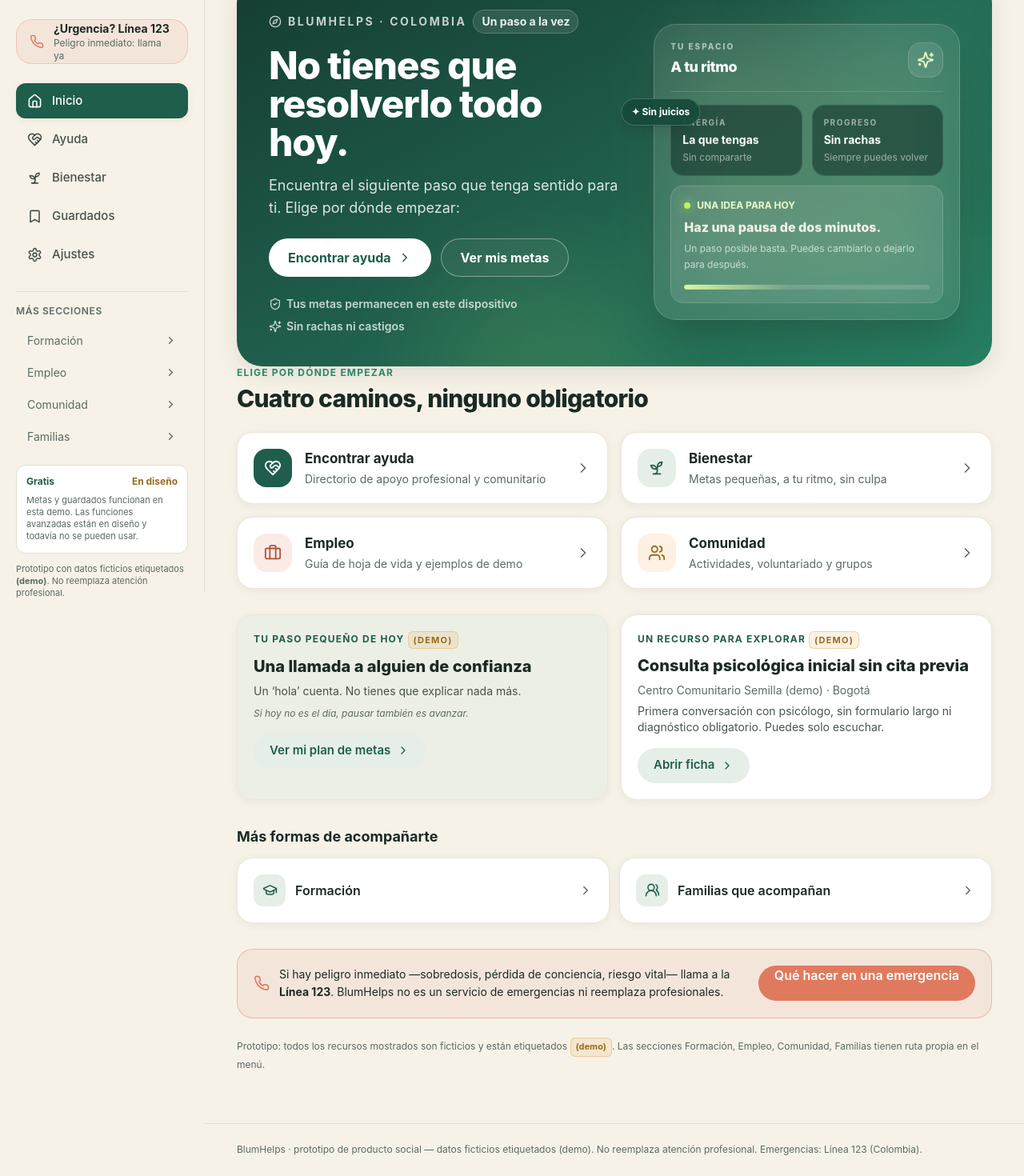
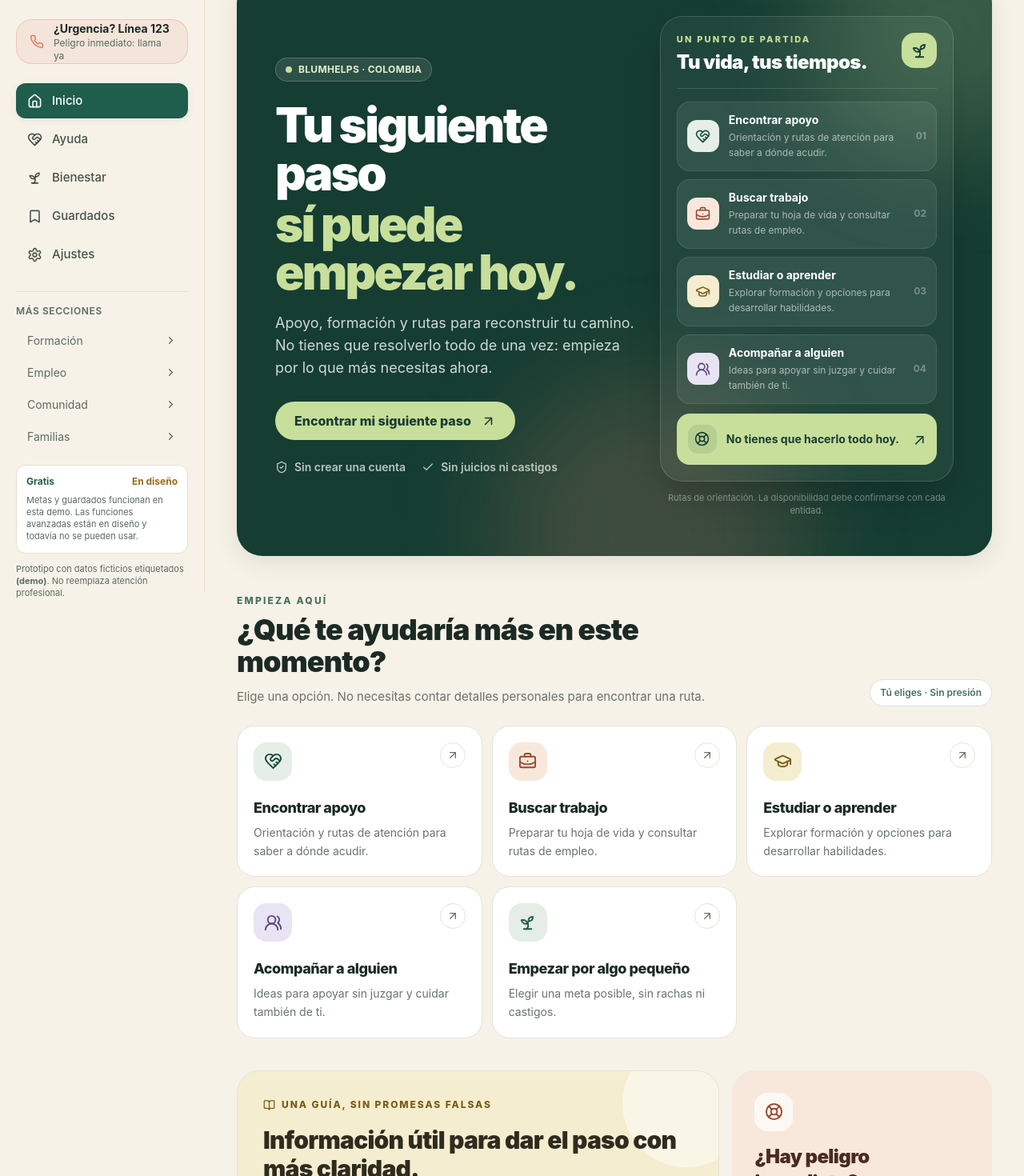
Before and after one commit to ariasalejo/Blumhelps, a React (Vite) app in the folder web/: page /inicio in a window 1280 px wide. Shown: the part 60-1530 px from the top of the page at 80% size. Built offline with nearby package versions, Linux system fonts and the light colour scheme.

Commit message:
feat(web): make BlumHelps home actionable and user-centered

```diff
--- a/web/src/pages/Inicio.tsx
+++ b/web/src/pages/Inicio.tsx
@@ -1,208 +1,262 @@
+import { useState } from "react";
 import { Link } from "react-router-dom";
 import { motion } from "framer-motion";
 import {
+  ArrowUpRight,
+  BookOpen,
+  BriefcaseBusiness,
+  Check,
+  ChevronRight,
+  GraduationCap,
   HeartHandshake,
+  LifeBuoy,
+  ShieldCheck,
   Sprout,
-  Briefcase,
-  Users,
-  GraduationCap,
   UsersRound,
-  ChevronRight,
-  Phone,
-  Compass,
-  ShieldCheck,
-  Sparkles,
 } from "lucide-react";
-import { GOAL_TEMPLATES, AYUDA } from "../data/demo";
-import { PageHeader, MORE_NAV, DemoTag } from "../components/ui";
 
-/** Home: solo orienta y da atajos. Nada amontonado. */
-export default function Inicio() {
-  // Recomendación del día determinista (rota sobre el día del año)
-  const dayOfYear = Math.floor(
-    (Date.now() - new Date(new Date().getFullYear(), 0, 0).getTime()) / 86400000
-  );
-  const goal = GOAL_TEMPLATES[dayOfYear % 4]; // solo metas Free (g1–g4)
-  const help = AYUDA[(dayOfYear + 2) % AYUDA.length];
-
-  const areas = [
-    { to: "/ayuda", label: "Encontrar ayuda", desc: "Directorio de apoyo profesional y comunitario", icon: HeartHandshake, tone: "bg-forest text-white" },
-    { to: "/bienestar", label: "Bienestar", desc: "Metas pequeñas, a tu ritmo, sin culpa", icon: Sprout, tone: "bg-sage text-forest" },
-    { to: "/empleo", label: "Empleo", desc: "Guía de hoja de vida y ejemplos de demo", icon: Briefcase, tone: "bg-coral/15 text-[#b3543a]" },
-    { to: "/comunidad", label: "Comunidad", desc: "Actividades, voluntariado y grupos", icon: Users, tone: "bg-amber/15 text-[#9a6a1d]" },
+const pathways = [
+  {
+    id: "support",
+    title: "Encontrar apoyo",
+    description: "Orientación y rutas de atención para saber a dónde acudir.",
+    action: "Explorar recursos",
+    to: "/ayuda",
+    icon: HeartHandshake,
+    number: "01",
+    tone: "bg-[#e6efe7] text-[#174b3c]",
+  },
+  {
+    id: "work",
+    title: "Buscar trabajo",
+    description: "Preparar tu hoja de vida y consultar rutas de empleo.",
+    action: "Preparar mi siguiente paso",
+    to: "/empleo",
+    icon: BriefcaseBusiness,
+    number: "02",
+    tone: "bg-[#f8e8dc] text-[#9b482f]",
+  },
+  {
+    id: "learn",
+    title: "Estudiar o aprender",
+    description: "Explorar formación y opciones para desarrollar habilidades.",
+    action: "Ver formación",
+    to: "/formacion",
+    icon: GraduationCap,
+    number: "03",
+    tone: "bg-[#f5edcf] text-[#795c18]",
+  },
+  {
+    id: "family",
+    title: "Acompañar a alguien",
+    description: "Ideas para apoyar sin juzgar y cuidar también de ti.",
+    action: "Orientarme como familiar",
+    to: "/familias",
+    icon: UsersRound,
+    number: "04",
+    tone: "bg-[#e9e4f4] text-[#5b4382]",
+  },
+  {
+    id: "wellbeing",
+    title: "Empezar por algo pequeño",
+    description: "Elegir una meta posible, sin rachas ni castigos.",
+    action: "Elegir un paso",
+    to: "/bienestar",
+    icon: Sprout,
+    number: "05",
+    tone: "bg-[#e4eee7] text-[#245a45]",
+  },
 ];
 
+const questions = [
+  { id: "support", label: "Necesito orientación o apoyo" },
+  { id: "work", label: "Quiero encontrar trabajo" },
+  { id: "learn", label: "Quiero estudiar o aprender" },
+  { id: "family", label: "Estoy acompañando a alguien" },
+  { id: "wellbeing", label: "Solo quiero dar un primer paso" },
+];
+
+/** Inicio prioriza decisiones útiles y rutas transparentes sobre datos de demostración. */
+export default function Inicio() {
+  const [need, setNeed] = useState<string | null>(null);
+  const selected = pathways.find((item) => item.id === need);
+
   return (
-    <div className="pb-6">
+    <div className="pb-8">
       <motion.section
-        initial={{ opacity: 0, y: 14 }}
+        initial={{ opacity: 0, y: 12 }}
         animate={{ opacity: 1, y: 0 }}
-        className="relative grid overflow-hidden rounded-[2rem] bg-gradient-to-br from-[#153d32] via-forest to-[#267e62] p-6 text-white shadow-lift sm:p-9 lg:grid-cols-[1.08fr_.92fr] lg:items-center lg:gap-8 lg:p-10"
+        transition={{ duration: 0.45 }}
+        className="relative isolate overflow-hidden rounded-[2rem] bg-[#153d32] text-white shadow-lift"
       >
-        <div className="pointer-events-none absolute -right-28 -top-32 h-80 w-80 rounded-full bg-emerald/35 blur-3xl" aria-hidden="true" />
-        <div className="pointer-events-none absolute -bottom-36 left-1/4 h-72 w-72 rounded-full bg-lime-300/10 blur-3xl" aria-hidden="true" />
-        <div className="relative z-10">
-          <p className="flex flex-wrap items-center gap-2 text-xs font-bold uppercase tracking-[.18em] text-white/75 sm:text-sm">
-            <Compass size={16} /> BlumHelps · Colombia
-            <span className="rounded-full border border-white/20 bg-white/10 px-2.5 py-1 normal-case tracking-normal text-white/90">Un paso a la vez</span>
+        <div className="pointer-events-none absolute inset-0 -z-10 overflow-hidden" aria-hidden="true">
+          <div className="absolute -right-24 -top-24 h-80 w-80 rounded-full bg-[#c8df9b]/20 blur-3xl" />
+          <div className="absolute -bottom-40 right-1/4 h-96 w-96 rounded-full bg-[#e78c68]/20 blur-3xl" />
+          <div className="absolute inset-0 opacity-[0.09]" style={{ backgroundImage: "radial-gradient(#ffffff 0.7px, transparent 0.7px)", backgroundSize: "14px 14px" }} />
+        </div>
+
+        <div className="grid gap-8 p-6 sm:p-9 lg:grid-cols-[1.1fr_.9fr] lg:items-center lg:p-12">
+          <div className="relative">
+            <p className="inline-flex items-center gap-2 rounded-full border border-white/20 bg-white/10 px-3 py-1.5 text-xs font-bold tracking-wide text-[#e3efcb]">
+              <span className="h-2 w-2 rounded-full bg-[#c8df9b]" />
+              BLUMHELPS · COLOMBIA
             </p>
-          <h1 className="mt-4 max-w-xl text-3xl font-extrabold leading-[1.08] tracking-tight sm:text-5xl">
-            No tienes que resolverlo todo hoy.
+            <h1 className="mt-6 max-w-2xl text-[2.65rem] font-black leading-[0.99] tracking-[-0.045em] sm:text-6xl">
+              Tu siguiente paso
+              <span className="mt-1 block text-[#c8df9b]">sí puede empezar hoy.</span>
             </h1>
-          <p className="mt-4 max-w-lg text-[15px] leading-relaxed text-white/85 sm:text-lg">
-            Encuentra el siguiente paso que tenga sentido para ti. Elige por dónde empezar:
+            <p className="mt-5 max-w-xl text-base leading-relaxed text-white/80 sm:text-lg">
+              Apoyo, formación y rutas para reconstruir tu camino. No tienes que resolverlo todo de una vez: empieza por lo que más necesitas ahora.
             </p>
-          <div className="mt-6 flex flex-wrap gap-3">
-            <Link to="/ayuda" className="btn inline-flex min-h-[48px] items-center gap-2 rounded-full bg-white px-6 font-bold text-forest transition-colors hover:bg-sage">
-              Encontrar ayuda <ChevronRight size={18} />
-            </Link>
-            <Link to="/bienestar" className="inline-flex min-h-[48px] items-center gap-2 rounded-full border border-white/40 bg-white/5 px-6 font-bold text-white backdrop-blur transition-colors hover:bg-white/15">
-              Ver mis metas
-            </Link>
-          </div>
-          <div className="mt-6 flex flex-wrap gap-x-4 gap-y-2 text-xs font-semibold text-white/75 sm:text-sm">
-            <span className="inline-flex items-center gap-1.5"><ShieldCheck size={16} /> Tus metas permanecen en este dispositivo</span>
-            <span className="inline-flex items-center gap-1.5"><Sparkles size={16} /> Sin rachas ni castigos</span>
+            <a
+              href="#elige-tu-camino"
+              className="mt-7 inline-flex min-h-12 items-center gap-3 rounded-full bg-[#c8df9b] px-6 py-3 font-extrabold text-[#173e32] transition hover:-translate-y-0.5 hover:bg-[#d8e9b7] focus-visible:outline focus-visible:outline-2 focus-visible:outline-offset-4 focus-visible:outline-white"
+            >
+              Encontrar mi siguiente paso <ArrowUpRight size={19} />
+            </a>
+            <div className="mt-6 flex flex-wrap gap-x-5 gap-y-2 text-xs font-semibold text-white/70 sm:text-sm">
+              <span className="inline-flex items-center gap-2"><ShieldCheck size={16} /> Sin crear una cuenta</span>
+              <span className="inline-flex items-center gap-2"><Check size={16} /> Sin juicios ni castigos</span>
             </div>
           </div>
 
-        <div className="relative mx-auto mt-8 w-full max-w-sm sm:max-w-md lg:mt-0 lg:max-w-none" aria-hidden="true">
-          <div className="absolute inset-4 rounded-[2rem] bg-lime-200/15 blur-2xl" />
-          <motion.div
-            animate={{ y: [0, -7, 0] }}
-            transition={{ duration: 6, repeat: Infinity, ease: "easeInOut" }}
-            className="relative rounded-[1.75rem] border border-white/20 bg-white/[0.09] p-4 shadow-2xl backdrop-blur-xl sm:p-5"
-          >
-            <div className="flex items-center justify-between gap-3 border-b border-white/15 pb-4">
+          <div className="relative mx-auto w-full max-w-md lg:max-w-none" aria-label="Cinco caminos posibles: apoyo, empleo, formación, familia y bienestar">
+            <div className="rounded-[1.75rem] border border-white/15 bg-[#ffffff0d] p-4 shadow-2xl backdrop-blur-sm sm:p-5">
+              <div className="flex items-start justify-between border-b border-white/15 pb-4">
                 <div>
-                <p className="text-[10px] font-extrabold uppercase tracking-[.2em] text-white/60">Tu espacio</p>
-                <p className="mt-1 text-lg font-extrabold tracking-tight">A tu ritmo</p>
+                  <p className="text-[11px] font-extrabold uppercase tracking-[0.2em] text-[#c8df9b]">Un punto de partida</p>
+                  <p className="mt-1 text-2xl font-black tracking-tight">Tu vida, tus tiempos.</p>
                 </div>
-              <span className="grid h-11 w-11 place-items-center rounded-2xl border border-white/15 bg-white/10 text-lime-100">
-                <Sparkles size={22} />
+                <span className="grid h-11 w-11 place-items-center rounded-2xl bg-[#c8df9b] text-[#173e32]">
+                  <Sprout size={23} />
                 </span>
               </div>
-            <div className="mt-4 grid grid-cols-2 gap-3">
-              <div className="rounded-2xl border border-white/10 bg-[#102f27]/55 p-3.5">
-                <p className="text-[10px] font-bold uppercase tracking-[.15em] text-white/55">Energía</p>
-                <p className="mt-1 text-sm font-bold text-white">La que tengas</p>
-                <p className="mt-1 text-xs text-white/55">Sin compararte</p>
+              <div className="mt-4 space-y-2.5">
+                {pathways.slice(0, 4).map((item, index) => {
+                  const Icon = item.icon;
+                  return (
+                    <motion.div
+                      key={item.id}
+                      initial={{ opacity: 0, x: 10 }}
+                      animate={{ opacity: 1, x: 0 }}
+                      transition={{ delay: 0.08 * index }}
+                      className="flex items-center gap-3 rounded-2xl border border-white/10 bg-white/[0.07] p-3"
+                    >
+                      <span className={`grid h-10 w-10 shrink-0 place-items-center rounded-xl ${item.tone}`}>
+                        <Icon size={19} />
+                      </span>
+                      <span className="min-w-0 flex-1">
+                        <span className="block text-sm font-bold text-white">{item.title}</span>
+                        <span className="mt-0.5 block text-xs leading-relaxed text-white/60">{item.description}</span>
+                      </span>
+                      <span className="text-xs font-bold text-white/35">{item.number}</span>
+                    </motion.div>
+                  );
+                })}
               </div>
-              <div className="rounded-2xl border border-white/10 bg-[#102f27]/55 p-3.5">
-                <p className="text-[10px] font-bold uppercase tracking-[.15em] text-white/55">Progreso</p>
-                <p className="mt-1 text-sm font-bold text-white">Sin rachas</p>
-                <p className="mt-1 text-xs text-white/55">Siempre puedes volver</p>
+              <div className="mt-3 flex items-center gap-3 rounded-2xl bg-[#c8df9b] p-3.5 text-[#173e32]">
+                <span className="grid h-9 w-9 place-items-center rounded-xl bg-[#173e32]/10"><LifeBuoy size={19} /></span>
+                <p className="flex-1 text-sm font-bold">No tienes que hacerlo todo hoy.</p>
+                <span className="text-xl" aria-hidden="true">↗</span>
               </div>
             </div>
-            <div className="mt-3 rounded-2xl border border-white/15 bg-white/10 p-4">
-              <div className="flex items-center gap-2 text-xs font-bold text-lime-100">
-                <span className="h-2 w-2 rounded-full bg-lime-300 shadow-[0_0_14px_rgba(190,242,100,0.9)]" />
-                UNA IDEA PARA HOY
-              </div>
-              <p className="mt-2 text-base font-extrabold leading-snug">Haz una pausa de dos minutos.</p>
-              <p className="mt-1.5 text-xs leading-relaxed text-white/70">Un paso posible basta. Puedes cambiarlo o dejarlo para después.</p>
-              <div className="mt-4 h-1.5 overflow-hidden rounded-full bg-white/15">
-                <motion.div
-                  initial={{ width: "20%" }}
-                  animate={{ width: ["20%", "58%", "36%"] }}
-                  transition={{ duration: 7, repeat: Infinity, ease: "easeInOut" }}
-                  className="h-full rounded-full bg-gradient-to-r from-lime-200 to-emerald-300"
-                />
-              </div>
-            </div>
-          </motion.div>
-          <div className="absolute -left-4 top-1/4 hidden -translate-x-1/4 rounded-full border border-white/20 bg-[#174b3c]/95 px-3 py-2 text-xs font-bold text-white shadow-lg sm:block">
-            ✦ Sin juicios
+            <p className="mt-3 text-center text-[11px] text-white/45">Rutas de orientación. La disponibilidad debe confirmarse con cada entidad.</p>
           </div>
         </div>
       </motion.section>
 
-      {/* Atajos a las 4 áreas clave */}
-      <PageHeader
-        eyebrow="Elige por dónde empezar"
-        title="Cuatro caminos, ninguno obligatorio"
-      />
-      <section className="grid sm:grid-cols-2 gap-4">
-        {areas.map(({ to, label, desc, icon: Icon, tone }, i) => (
+      <section id="elige-tu-camino" className="scroll-mt-6 pt-10 sm:pt-12">
+        <div className="flex flex-col gap-3 sm:flex-row sm:items-end sm:justify-between">
+          <div>
+            <p className="text-xs font-extrabold uppercase tracking-[0.18em] text-[#47745d]">Empieza aquí</p>
+            <h2 className="mt-2 max-w-2xl text-3xl font-black leading-tight tracking-tight text-[#1b2a24] sm:text-4xl">
+              ¿Qué te ayudaría más en este momento?
+            </h2>
+            <p className="mt-3 max-w-2xl text-[15px] leading-relaxed text-[#68736c]">
+              Elige una opción. No necesitas contar detalles personales para encontrar una ruta.
+            </p>
+          </div>
+          <span className="hidden rounded-full border border-[#d9e4d8] bg-white px-3 py-2 text-xs font-semibold text-[#47745d] sm:inline-flex">Tú eliges · Sin presión</span>
+        </div>
+
+        <div className="mt-6 grid gap-3 sm:grid-cols-2 xl:grid-cols-3">
+          {pathways.map((item, index) => {
+            const Icon = item.icon;
+            const active = need === item.id;
+            return (
+              <motion.button
+                key={item.id}
+                type="button"
+                onClick={() => setNeed(active ? null : item.id)}
+                aria-pressed={active}
+                initial={{ opacity: 0, y: 8 }}
+                animate={{ opacity: 1, y: 0 }}
+                transition={{ delay: 0.04 * index }}
+                className={`group flex min-h-[180px] flex-col rounded-[1.4rem] border p-5 text-left transition duration-200 hover:-translate-y-1 hover:shadow-lift focus-visible:outline focus-visible:outline-2 focus-visible:outline-offset-2 focus-visible:outline-[#245a45] ${active ? "border-[#245a45] bg-[#eaf1e8] shadow-lift ring-2 ring-[#245a45]/15" : "border-[#e5e3d9] bg-white hover:border-[#b9cdbb]"}`}
+              >
+                <span className="flex w-full items-start justify-between">
+                  <span className={`grid h-12 w-12 place-items-center rounded-2xl ${item.tone}`}><Icon size={23} /></span>
+                  <span className={`grid h-8 w-8 place-items-center rounded-full border transition ${active ? "border-[#245a45] bg-[#245a45] text-white" : "border-[#e5e3d9] text-[#68736c] group-hover:border-[#245a45]"}`}>
+                    {active ? <Check size={16} /> : <ArrowUpRight size={16} />}
+                  </span>
+                </span>
+                <span className="mt-5 block text-lg font-extrabold tracking-tight text-[#1b2a24]">{item.title}</span>
+                <span className="mt-1.5 block flex-1 text-sm leading-relaxed text-[#68736c]">{item.description}</span>
+              </motion.button>
+            );
+          })}
+        </div>
+
+        {selected && (
           <motion.div
-            key={to}
-            initial={{ opacity: 0, y: 10 }}
+            key={selected.id}
+            initial={{ opacity: 0, y: 8 }}
             animate={{ opacity: 1, y: 0 }}
-            transition={{ delay: 0.05 * i }}
+            className="mt-4 flex flex-col gap-4 rounded-[1.5rem] border border-[#c8d9c8] bg-[#eaf1e8] p-5 sm:flex-row sm:items-center sm:justify-between sm:p-6"
+            aria-live="polite"
           >
-            <Link
-              to={to}
-              className="card-bh flex items-center gap-4 h-full hover:shadow-lift hover:-translate-y-0.5 transition-all"
-            >
-              <span className={"grid place-items-center w-12 h-12 rounded-2xl shrink-0 " + tone}>
-                <Icon size={22} />
-              </span>
-              <span className="flex-1">
-                <span className="block font-bold text-[17px] text-ink">{label}</span>
-                <span className="block text-sm text-muted mt-0.5">{desc}</span>
-              </span>
-              <ChevronRight size={20} className="text-muted" />
+            <div>
+              <p className="text-xs font-extrabold uppercase tracking-[0.15em] text-[#47745d]">Tu ruta de inicio</p>
+              <h3 className="mt-1 text-xl font-black text-[#1b2a24]">{selected.title}</h3>
+              <p className="mt-1 max-w-xl text-sm leading-relaxed text-[#52645a]">{selected.description} Encontrarás orientación y próximos pasos; verifica siempre los requisitos con la entidad correspondiente.</p>
+            </div>
+            <Link to={selected.to} className="inline-flex min-h-12 shrink-0 items-center justify-center gap-2 rounded-full bg-[#174b3c] px-5 py-3 text-sm font-extrabold text-white transition hover:bg-[#24654f]">
+              {selected.action} <ChevronRight size={18} />
             </Link>
           </motion.div>
-        ))}
+        )}
       </section>
 
-      {/* Recomendación del día */}
-      <section className="mt-8 grid lg:grid-cols-2 gap-4">
-        <div className="card-bh bg-sage/60">
-          <p className="text-xs font-bold uppercase tracking-widest text-forest">Tu paso pequeño de hoy <DemoTag /></p>
-          <h2 className="mt-2 text-xl font-extrabold text-ink">{goal.title}</h2>
-          <p className="mt-1.5 text-sm text-ink/80 leading-relaxed">{goal.micro}</p>
-          <p className="mt-2 text-xs text-muted italic">{goal.hint}</p>
-          <Link to="/bienestar" className="btn-secondary mt-4">
-            Ver mi plan de metas <ChevronRight size={16} />
-          </Link>
+      <section className="mt-10 grid gap-4 lg:grid-cols-[1.3fr_.7fr]">
+        <div className="relative overflow-hidden rounded-[1.75rem] border border-[#e5e3d9] bg-[#f5edcf] p-6 sm:p-8">
+          <div className="absolute -right-10 -top-10 h-40 w-40 rounded-full bg-white/50" aria-hidden="true" />
+          <div className="relative">
+            <span className="inline-flex items-center gap-2 text-xs font-extrabold uppercase tracking-[0.16em] text-[#795c18]"><BookOpen size={15} /> Una guía, sin promesas falsas</span>
+            <h2 className="mt-3 max-w-xl text-2xl font-black leading-tight tracking-tight text-[#2f2b1f] sm:text-3xl">Información útil para dar el paso con más claridad.</h2>
+            <p className="mt-3 max-w-xl text-sm leading-relaxed text-[#625a43]">Explora rutas de formación y empleo, recursos de orientación y herramientas personales. BlumHelps no garantiza cupos, empleos, subsidios ni atención inmediata.</p>
+            <div className="mt-5 flex flex-wrap gap-3">
+              <Link to="/formacion" className="inline-flex min-h-11 items-center gap-2 rounded-full bg-[#2f3f31] px-5 py-2.5 text-sm font-bold text-white transition hover:bg-[#425a45]">Explorar formación <ChevronRight size={16} /></Link>
+              <Link to="/empleo" className="inline-flex min-h-11 items-center gap-2 rounded-full border border-[#a79b76] px-5 py-2.5 text-sm font-bold text-[#2f2b1f] transition hover:bg-white/50">Preparar hoja de vida <ChevronRight size={16} /></Link>
+            </div>
+          </div>
         </div>
 
-        <div className="card-bh">
-          <p className="text-xs font-bold uppercase tracking-widest text-forest">Un recurso para explorar <DemoTag /></p>
-          <h2 className="mt-2 text-xl font-extrabold text-ink leading-snug">{help.title}</h2>
-          <p className="mt-1.5 text-sm text-muted">{help.org} · {help.city}</p>
-          <p className="mt-1.5 text-sm text-ink/80 line-clamp-2">{help.summary}</p>
-          <Link to={`/ayuda/recurso/${help.id}`} className="btn-secondary mt-4">
-            Abrir ficha <ChevronRight size={16} />
+        <aside className="flex flex-col justify-between rounded-[1.75rem] bg-[#f8e8dc] p-6 sm:p-7">
+          <div>
+            <span className="grid h-12 w-12 place-items-center rounded-2xl bg-white/70 text-[#9b482f]"><LifeBuoy size={23} /></span>
+            <h2 className="mt-4 text-2xl font-black tracking-tight text-[#482b22]">¿Hay peligro inmediato?</h2>
+            <p className="mt-2 text-sm leading-relaxed text-[#70483b]">Si alguien pierde el conocimiento, tiene dificultad para respirar o está en riesgo vital, busca ayuda de emergencia.</p>
+          </div>
+          <Link to="/ayuda/emergencia" className="mt-5 inline-flex min-h-11 items-center justify-center gap-2 self-start rounded-full bg-[#9b482f] px-5 py-2.5 text-sm font-extrabold text-white transition hover:bg-[#813b28]">
+            Ver orientación de emergencia <ChevronRight size={17} />
           </Link>
-        </div>
+        </aside>
       </section>
 
-      {/* Más secciones */}
-      <section className="mt-8">
-        <h2 className="font-bold text-lg text-ink mb-3">Más formas de acompañarte</h2>
-        <div className="grid sm:grid-cols-2 gap-3">
-          <Link to="/formacion" className="card-bh flex items-center gap-3 hover:shadow-lift transition-shadow">
-            <span className="grid place-items-center w-10 h-10 rounded-xl bg-sage text-forest"><GraduationCap size={19} /></span>
-            <span className="flex-1 font-semibold text-ink">Formación</span>
-            <ChevronRight size={18} className="text-muted" />
-          </Link>
-          <Link to="/familias" className="card-bh flex items-center gap-3 hover:shadow-lift transition-shadow">
-            <span className="grid place-items-center w-10 h-10 rounded-xl bg-sage text-forest"><UsersRound size={19} /></span>
-            <span className="flex-1 font-semibold text-ink">Familias que acompañan</span>
-            <ChevronRight size={18} className="text-muted" />
-          </Link>
-        </div>
-      </section>
-
-      {/* Nota de emergencia permanente */}
-      <section className="mt-8 rounded-xl2 border border-coral/40 bg-coral/10 p-4 sm:p-5 flex flex-col sm:flex-row sm:items-center gap-3">
-        <Phone size={20} className="text-coral shrink-0" />
-        <p className="text-sm text-ink leading-relaxed flex-1">
-          Si hay peligro inmediato —sobredosis, pérdida de conciencia, riesgo vital— llama a la{" "}
-          <b>Línea 123</b>. BlumHelps no es un servicio de emergencias ni reemplaza profesionales.
-        </p>
-        <Link to="/ayuda/emergencia" className="btn bg-coral text-white hover:brightness-105 min-h-[44px] rounded-full px-5 font-semibold whitespace-nowrap">
-          Qué hacer en una emergencia
-        </Link>
-      </section>
-
-      <p className="mt-6 text-xs text-muted leading-relaxed">
-        Prototipo: todos los recursos mostrados son ficticios y están etiquetados <DemoTag />. Las
-        secciones {MORE_NAV.map((m) => m.label).join(", ")} tienen ruta propia en el menú.
-      </p>
+      <footer className="mt-8 flex flex-col gap-2 border-t border-[#e5e3d9] pt-5 text-xs leading-relaxed text-[#68736c] sm:flex-row sm:items-center sm:justify-between">
+        <span>BlumHelps · Un espacio de orientación para Colombia.</span>
+        <span>Privacidad primero · Los recursos no sustituyen atención profesional.</span>
+      </footer>
     </div>
   );
 }
```
Lines whose indentation alone changed are shown as unchanged.
